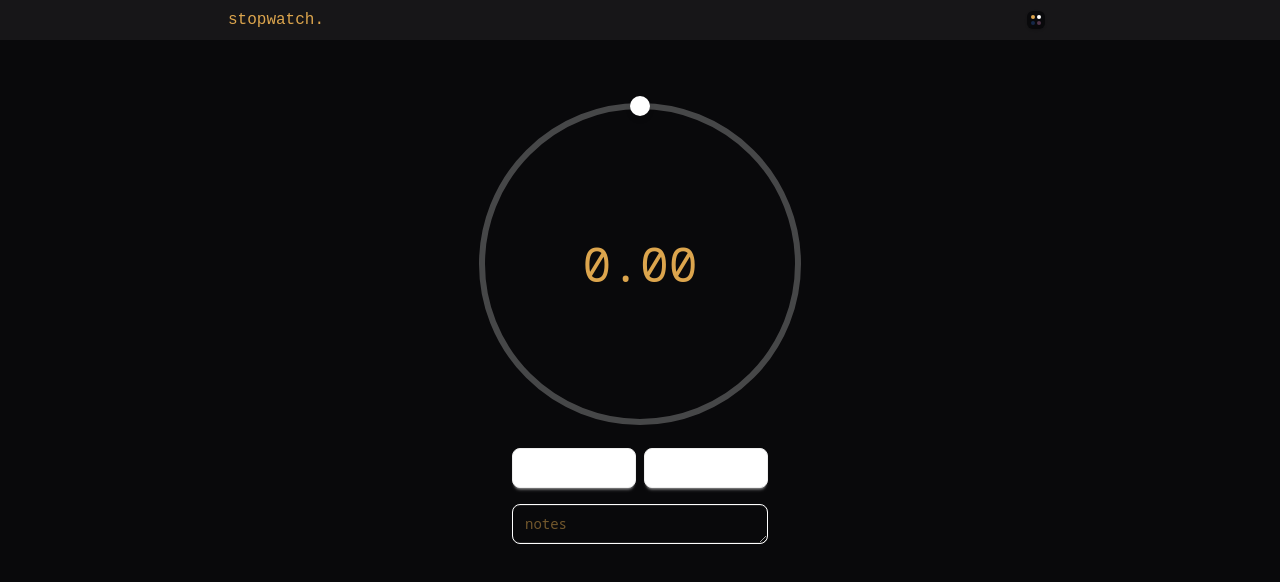
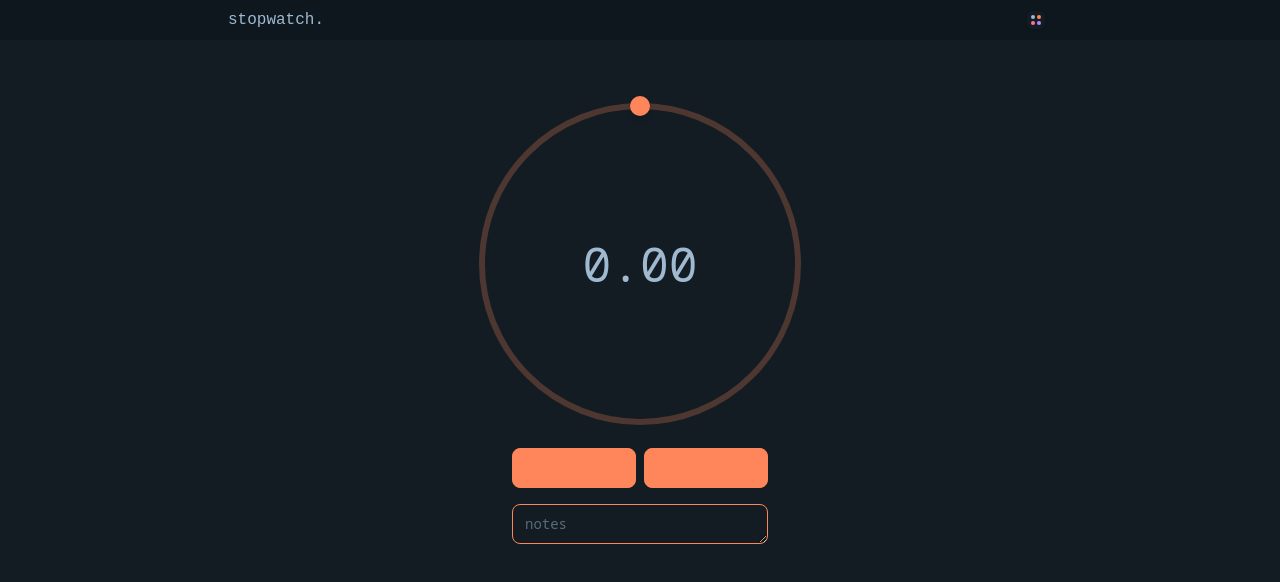
Before and after one commit to kitallen23/stopwatch, a SvelteKit app: page / in a window 1280 px wide. Shown: the top 582 px of the page. Built offline with nearby package versions, Linux system fonts and the light colour scheme; some icons are missing.

Commit message:
Feat: changed default theme

```diff
--- a/src/app.css
+++ b/src/app.css
@@ -1,7 +1,7 @@
 @import "tailwindcss";
 @plugin "daisyui" {
     themes:
-        luxury --default,
+        sunset --default,
         light,
         dark,
         cupcake,
@@ -33,8 +33,7 @@
         winter,
         dim,
         nord,
-        sunset,
-        caramellatte,
+        /* sunset, */ caramellatte,
         abyss,
         silk;
 }
```
